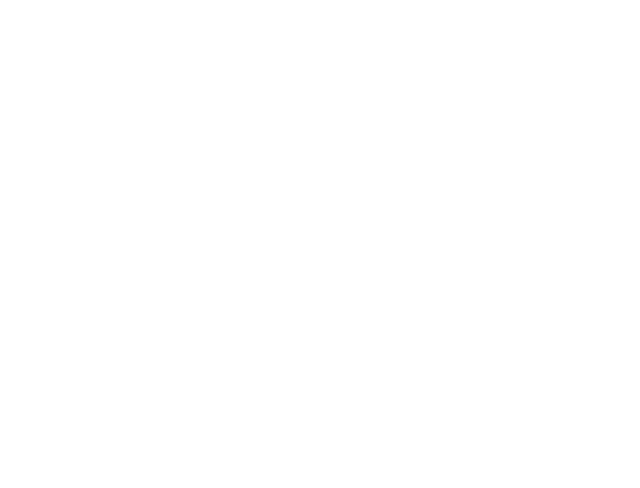
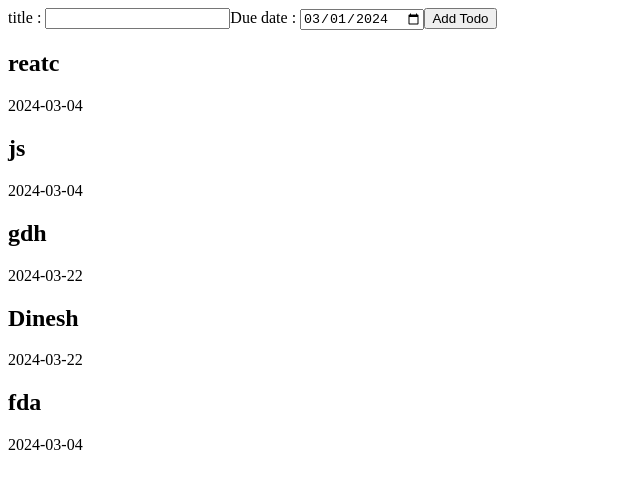
Before and after one commit to dinnupatel100/react-assignments, a React (Vite) app in the folder react-app/: page / in a window 1280 px wide. Shown: the top 488 px of the page, without its empty margins (0-640 px from the left). Built offline with nearby package versions, Linux system fonts and the light colour scheme; data requests are answered from the project's data file.

Commit message:
add assignment4

```diff
--- /dev/null
+++ b/react-app/db.json
@@ -0,0 +1,29 @@
+{
+  "todos": [
+    {
+      "id": "3475",
+      "title": "reatc",
+      "dueDate": "2024-03-04T14:52:25.707Z"
+    },
+    {
+      "id": "c631",
+      "title": "js",
+      "dueDate": "2024-03-04T14:52:25.707Z"
+    },
+    {
+      "id": "f8ff",
+      "title": "gdh",
+      "dueDate": "2024-03-22T00:00:00.000Z"
+    },
+    {
+      "id": "3429",
+      "title": "Dinesh",
+      "dueDate": "2024-03-22T00:00:00.000Z"
+    },
+    {
+      "id": "cea1",
+      "title": "fda",
+      "dueDate": "2024-03-04T15:01:15.455Z"
+    }
+  ]
+}
--- a/react-app/package.json
+++ b/react-app/package.json
@@ -5,11 +5,14 @@
   "type": "module",
   "scripts": {
     "dev": "vite",
+    "server": "json-server --watch db.json --port 5000",
     "build": "tsc && vite build",
     "lint": "eslint . --ext ts,tsx --report-unused-disable-directives --max-warnings 0",
     "preview": "vite preview"
   },
   "dependencies": {
+    "date-fns": "^3.3.1",
+    "json-server": "^1.0.0-alpha.23",
     "react": "^18.2.0",
     "react-dom": "^18.2.0"
   },
--- a/react-app/src/App.tsx
+++ b/react-app/src/App.tsx
@@ -1,7 +1,8 @@
 import './App.css'
+import Todo from './Todo'
 
 function App() {
-  return  <p></p>
+  return  <Todo/>
 }
 
 export default App
--- /dev/null
+++ b/react-app/src/Todo.tsx
@@ -0,0 +1,66 @@
+import {useEffect, useState} from 'react'
+import {format} from 'date-fns'
+
+interface ITodo{
+  id: number
+  title : string
+  dueDate : Date
+}
+
+const Todo = () => {
+  const [todos,setTodos] = useState<ITodo[]>([])
+  const [title, setTitle] = useState<string>("")
+  const [date, setDate] = useState(new Date())
+
+  const fetchData = async () => {
+    const data = await fetch('http://localhost:5000/todos').then(res=>res.json())
+    setTodos(data)
+  }
+
+  useEffect(() => {
+    fetchData()
+  }, [todos])
+
+  const handleSubmit = (event:any) => {
+    event.preventDefault()
+    setTodos([...todos])
+    fetch("http://localhost:5000/todos", {
+      method: "POST",
+      headers: {
+        "Content-Type": "application/json",
+      },
+      body: JSON.stringify({title:title, dueDate: date})
+    })
+  }
+
+  return (
+    <>
+    <form onSubmit={handleSubmit}>
+      <label>title : </label>
+      <input
+        type="text"
+        value ={title}
+        onChange={(e)=> setTitle(e.target.value)}
+      />
+      <label>Due date : </label>
+      <input
+        type="date"
+        value={format(date, 'yyyy-MM-dd')}
+        onChange = {(e)=>setDate(new Date(e.target.value))}
+      />
+      <button type="submit">Add Todo</button>
+    </form>
+
+    {
+      todos.map((todo:ITodo) => (
+        <div key={todo.id}>
+          <h2>{todo.title}</h2>
+          <p>{format(todo.dueDate, 'yyyy-MM-dd')}</p>
+        </div>
+      ))
+    }
+    </>
+  )
+}
+
+export default Todo
```
Also changed, not shown: 1 other file (tests, documents, lock files or other folders).
